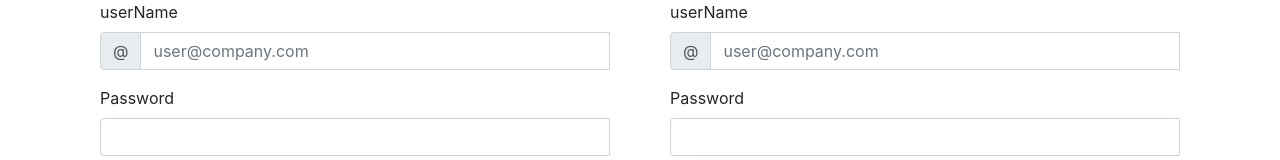
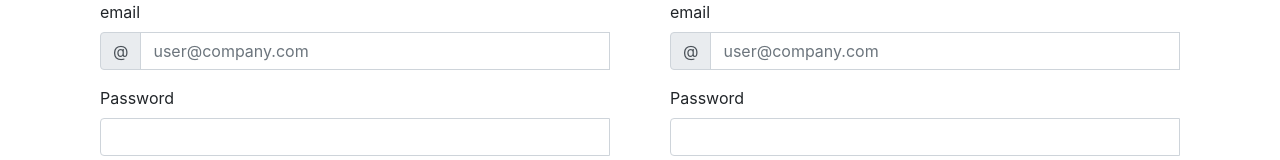
Before and after one commit to mohammedSlimani/shopsy, a React (Create React App) app in the folder client/: page / in a window 1280 px wide. Shown: the top 160 px of the page. Built offline with nearby package versions, Linux system fonts and the light colour scheme.

Commit message:
Yey, I can sign up using my Client => All my routes are fine.

```diff
--- a/client/src/components/SignInUp/SignIn/SignIn.js
+++ b/client/src/components/SignInUp/SignIn/SignIn.js
@@ -2,9 +2,10 @@ import React, { Component } from 'react'
 import * as yup from 'yup'
 import { Formik } from 'formik';
 import { Container, InputGroup, Button, Form } from 'react-bootstrap';
+import ApiService from '../../../utils/Api';
 
 const schema = yup.object({
-    userName: yup
+    email: yup
         .string()
         .email()
         .required(),
@@ -16,8 +17,10 @@ const schema = yup.object({
 
 
 export class SignIn extends Component {
-    login() {
-        console.log('loggin you in');
+    async login(payload) {
+        const myApi = new ApiService();
+        const data = await myApi.post('/users/sign-up',payload);
+        console.log(data);
     }
 
     render() {
@@ -34,8 +37,8 @@ export class SignIn extends Component {
                 }) => (
                         <Container>
                             <Form noValidate onSubmit={handleSubmit}>
-                                <Form.Group controlId="validationFormikUserName">
-                                    <Form.Label>userName</Form.Label>
+                                <Form.Group controlId="validationFormikEmail">
+                                    <Form.Label>email</Form.Label>
                                     <InputGroup>
                                         <InputGroup.Prepend>
                                             <InputGroup.Text id="inputGroupPrepend">@</InputGroup.Text>
@@ -44,13 +47,13 @@ export class SignIn extends Component {
                                             type="text"
                                             placeholder="user@company.com"
                                             aria-describedby="inputGroupPrepend"
-                                            name="userName"
-                                            value={values.userName}
+                                            name="email"
+                                            value={values.email}
                                             onChange={handleChange}
-                                            isInvalid={!!errors.userName}
+                                            isInvalid={!!errors.email}
                                         />
                                         <Form.Control.Feedback type="invalid">
-                                            {errors.userName}
+                                            {errors.email}
                                         </Form.Control.Feedback>
                                     </InputGroup>
                                 </Form.Group>
```
